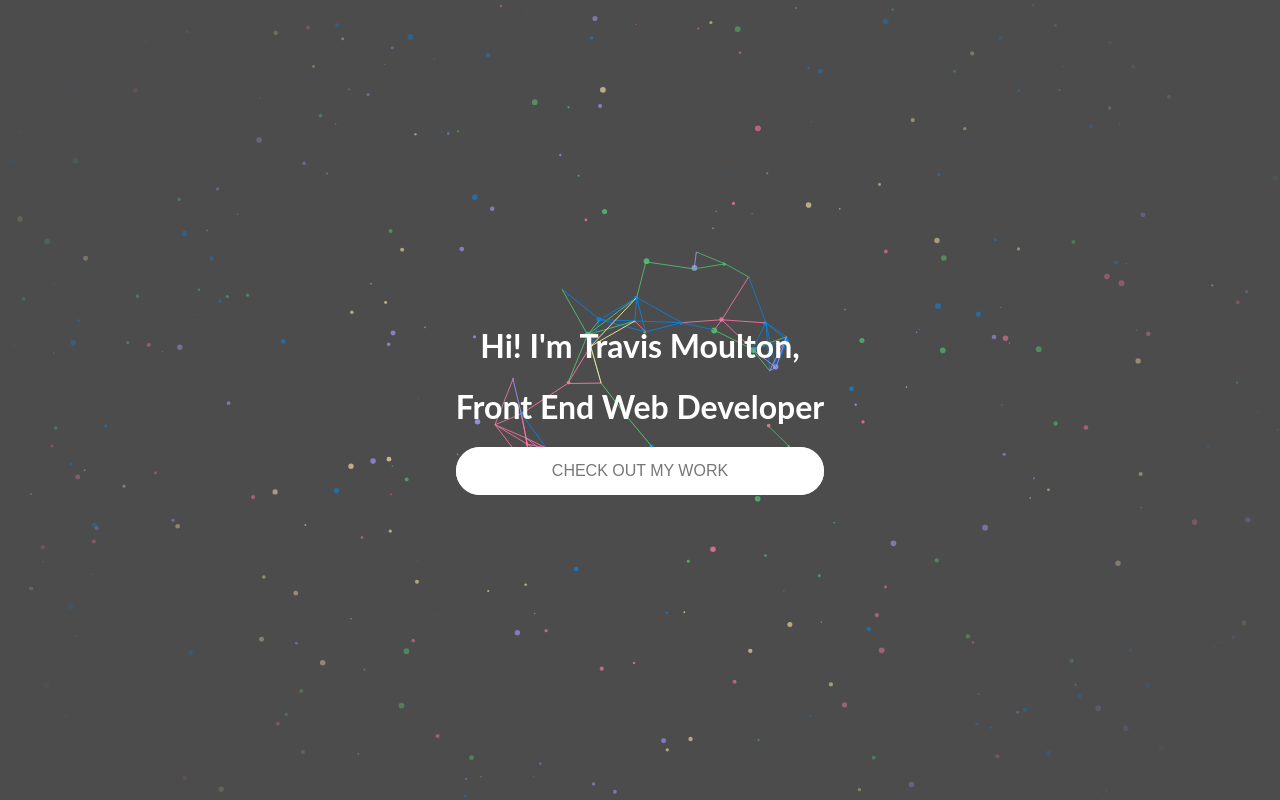
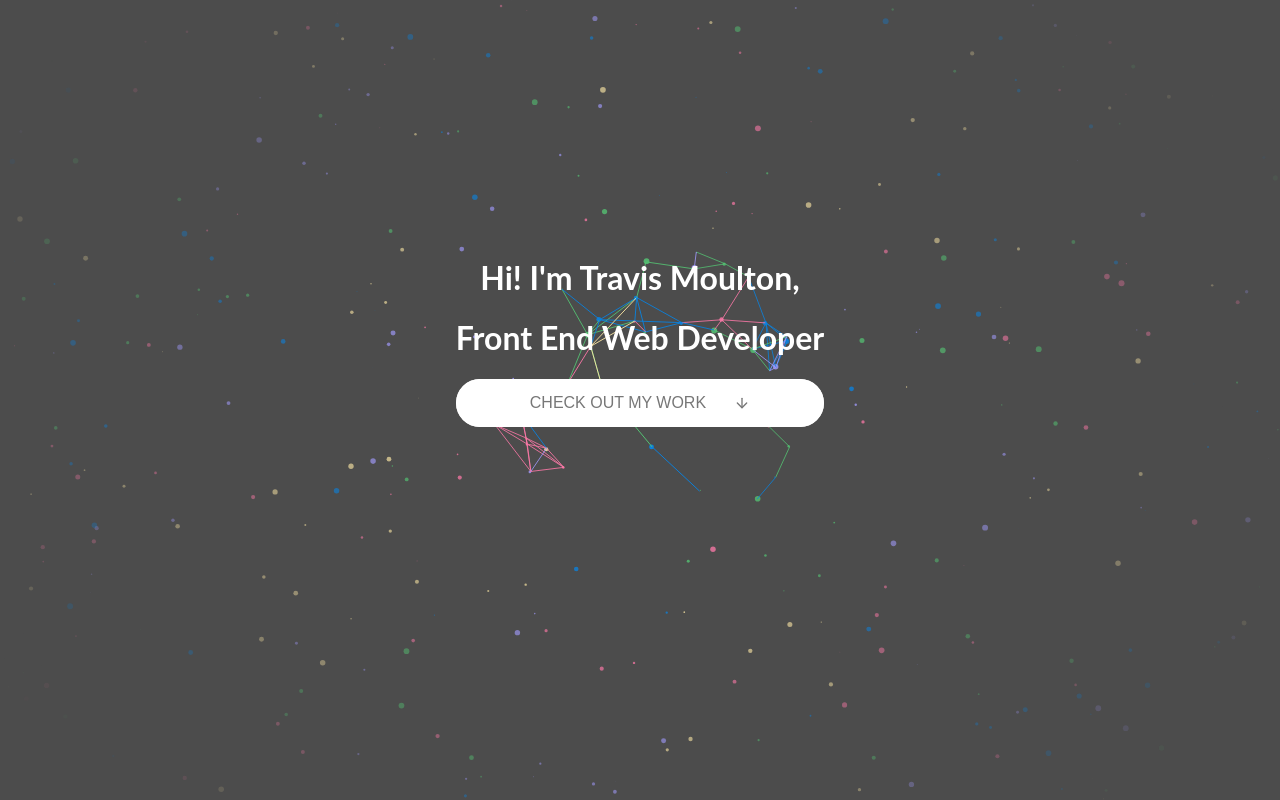
Before and after one commit to travismoulton/portfolio, a Next.js app: page / in a window 1280 px wide. Built offline with nearby package versions, Linux system fonts and the light colour scheme.

Commit message:
started MyWork. Stopping to change branches

```diff
--- a/components/Hero.jsx
+++ b/components/Hero.jsx
@@ -1,8 +1,8 @@
 import { useEffect, useState } from 'react';
 
 import classes from '../styles/HeroWrapper.module.css';
-import HeroBtn from './HeroBtn/HeroBtn';
-import HeroHeader from './HeroHeader/HeroHeader';
+import HeroBtn from './HeroBtn';
+import HeroHeader from './HeroHeader';
 import HeroCanvas from './HeroCanvas/HeroCanvas';
 
 export default function HeroContainer() {
@@ -19,7 +19,7 @@ export default function HeroContainer() {
       <HeroCanvas />
       <div className={classes.HeroWrapper}>
         <HeroHeader show={showAnimation} />
-        <HeroBtn />
+        <HeroBtn startTimer={showAnimation} />
       </div>
     </>
   );
--- /dev/null
+++ b/components/HeroBtn.jsx
@@ -0,0 +1,29 @@
+import { CSSTransition } from 'react-transition-group';
+import { useRef, useEffect, useState } from 'react';
+import { FiArrowDown } from 'react-icons/fi';
+
+import classes from '../styles/HeroBtn.module.css';
+
+export default function HeroBtn({ startTimer }) {
+  const nodeRef = useRef(null);
+  const [showAnimation, setShowAnimation] = useState(false);
+
+  useEffect(() => {
+    if (startTimer) setTimeout(() => setShowAnimation(true), 1200);
+  });
+
+  return (
+    <CSSTransition
+      nodeRef={nodeRef}
+      in={showAnimation}
+      timeout={1200}
+      mountOnEnter
+      classNames="hero__btn"
+    >
+      <button className={classes.HeroBtn} ref={nodeRef}>
+        Check out my work
+        <FiArrowDown />
+      </button>
+    </CSSTransition>
+  );
+}
--- a/components/HeroBtn/HeroBtn.jsx
+++ /dev/null
@@ -1,5 +0,0 @@
-import classes from '../../styles/HeroBtn.module.css';
-
-export default function HeroBtn() {
-  return <button className={classes.HeroBtn}>Check out my work</button>;
-}
--- a/components/HeroHeader/HeroHeader.jsx
+++ b/components/HeroHeader.jsx
@@ -1,7 +1,7 @@
 import { CSSTransition } from 'react-transition-group';
 import { useRef } from 'react';
 
-import classes from '../../styles/HeroHeader.module.css';
+import classes from '../styles/HeroHeader.module.css';
 
 export default function HeroHeader({ show }) {
   const nodeRef1 = useRef(null);
--- a/styles/HeroBtn.module.css
+++ b/styles/HeroBtn.module.css
@@ -1,15 +1,18 @@
 .HeroBtn {
   z-index: 1;
-
   background-color: #fff;
   border-radius: 10rem;
-  padding: 1.5rem 4rem;
+  padding: 1.5rem 6rem;
   border: none;
   cursor: pointer;
   font-size: 1.6rem;
   text-transform: uppercase;
   color: #777;
   position: relative;
+
+  display: flex;
+  justify-content: space-around;
+  align-items: center;
 }
 
 .HeroBtn::after {
@@ -40,3 +43,7 @@
   transform: translateY(0.2rem);
   box-shadow: 0 0.5rem 1rem rgba(255, 255, 255, 0.2);
 }
+
+.HeroBtn svg {
+  font-size: 1.6rem;
+}
--- a/styles/HeroWrapper.module.css
+++ b/styles/HeroWrapper.module.css
@@ -1,4 +1,6 @@
 .HeroWrapper {
   display: flex;
   flex-direction: column;
+  margin-bottom: 10%;
+  height: 20rem;
 }
--- /dev/null
+++ b/styles/MyWork.module.css
@@ -0,0 +1,5 @@
+.MyWork {
+  width: 100vw;
+  height: 100vh;
+  background-color: rgba(0, 0, 0, 0.7);
+}
--- a/styles/transition.css
+++ b/styles/transition.css
@@ -17,3 +17,13 @@
   transform: translateX(0);
   transition: opacity 1.2s, transform 1.2s;
 }
+
+.hero__btn-enter {
+  opacity: 0;
+  transform: translateY(60%);
+}
+.hero__btn-enter-active {
+  opacity: 1;
+  transform: translateY(0);
+  transition: opacity 1.2s, transform 1.2s;
+}
```
Also changed, not shown: components/MyWork.jsx (added, +9 -0 lines).
